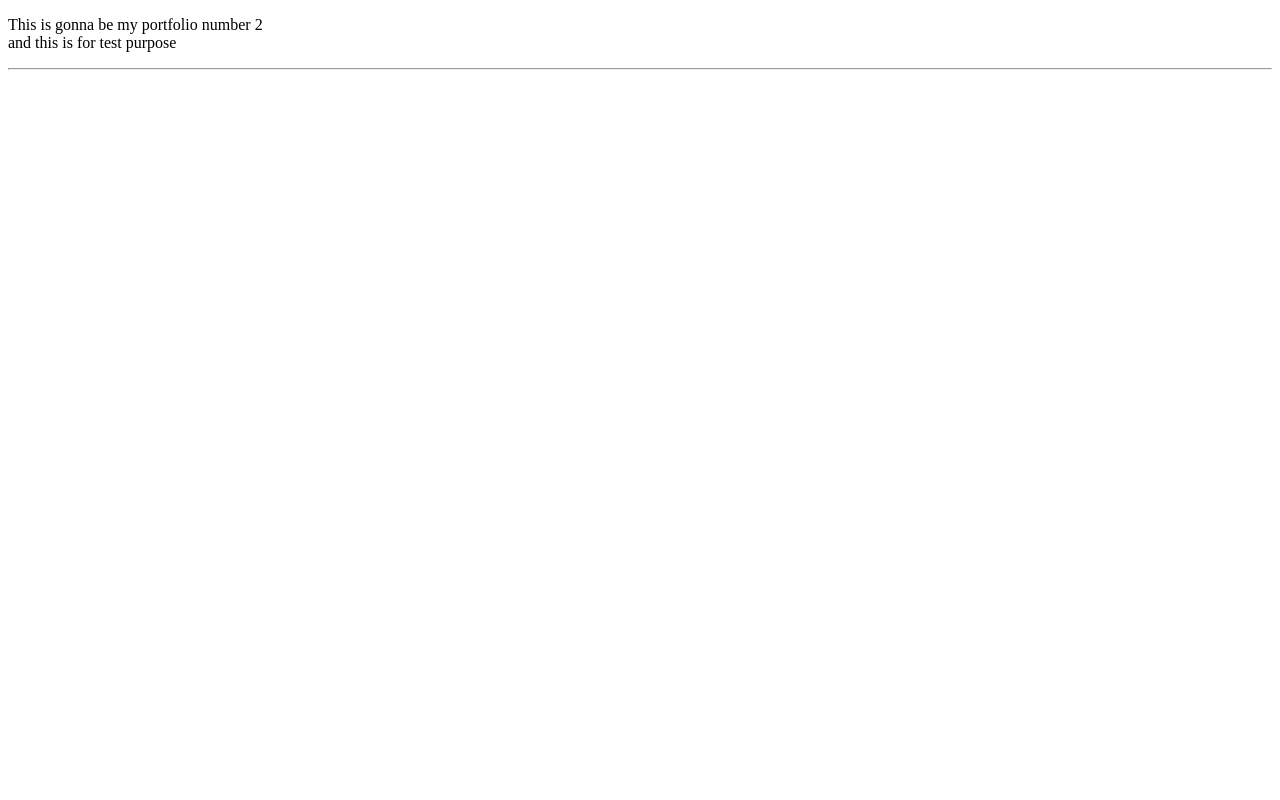
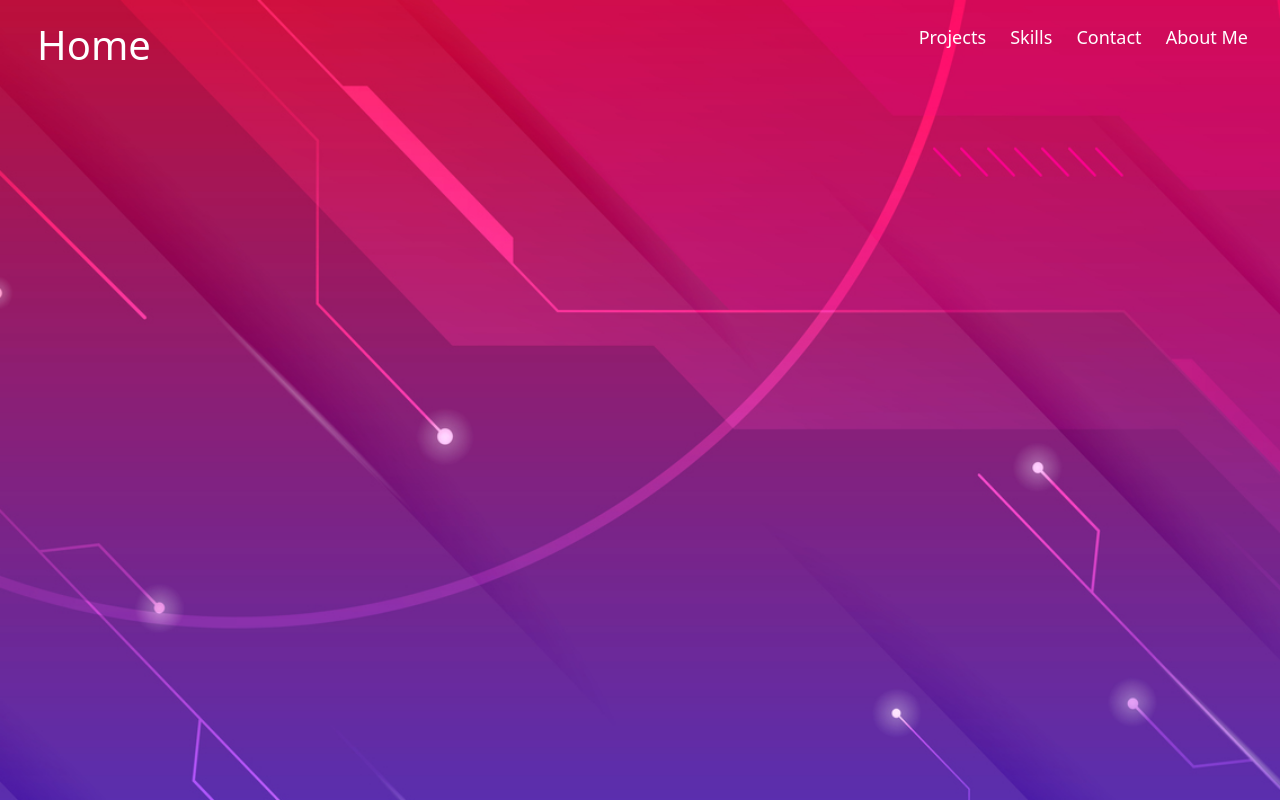
Before and after one commit to AniketRajSingh/Portfolio-2, a plain HTML site: page index.html in a window 1280 px wide. Drawn offline with nearby package versions, Linux system fonts and the light colour scheme.

Commit message:
navbar and section1 completed

```diff
--- /dev/null
+++ b/assets/css/styles.css
@@ -0,0 +1,27 @@
+.section1
+{
+    background-image: url(/assets/images/section1.jpeg);
+    width: 100%;
+    height: 100vh;
+    background-size: cover;
+}
+.navbar1 {
+    display: float;
+    justify-content: center;
+    align-items: center;
+    padding: 10px;
+}
+.navbarbrand{
+    color: white;
+    font-size: 1em;
+    padding-left: 2%;
+    padding-top: 1%;
+}
+.navitems{
+    color: white;
+}
+.navitem{
+    padding-right: 20px;
+    font-size: large;
+    padding-top: 1%;
+}
--- a/index.html
+++ b/index.html
@@ -1,14 +1,41 @@
 <!DOCTYPE html>
 <html lang="en">
+
 <head>
     <meta charset="UTF-8">
     <meta http-equiv="X-UA-Compatible" content="IE=edge">
     <meta name="viewport" content="width=device-width, initial-scale=1.0">
     <title>My Portfolio</title>
+    <link rel="stylesheet" href="assets/css/styles.css">
+    <!-- CSS only -->
+    <link href="https://cdn.jsdelivr.net/npm/bootstrap@5.2.1/dist/css/bootstrap.min.css" rel="stylesheet"
+        integrity="sha384-iYQeCzEYFbKjA/T2uDLTpkwGzCiq6soy8tYaI1GyVh/UjpbCx/TYkiZhlZB6+fzT" crossorigin="anonymous">
 </head>
+
 <body>
-    <p>This is gonna be my portfolio number 2
-        <br> and this is for test purpose <hr>
-    </p>
+    <div class="section1">
+        <nav class="navbar navbar1">
+            <div class="container-fluid">
+                <span class="navbarbrand mb-0 h1">Home</span>
+                <div class="navitems">
+                    <span class="navitem">Projects</span>
+                    <span class="navitem">Skills</span>
+                    <span class="navitem">Contact</span>
+                    <span class="navitem">About Me</span>
+                </div>
+            </div>
+
+        </nav>
+    </div>
+
+
+
+
+
+    <!-- JavaScript Bundle with Popper -->
+    <script src="https://cdn.jsdelivr.net/npm/bootstrap@5.2.1/dist/js/bootstrap.bundle.min.js"
+        integrity="sha384-u1OknCvxWvY5kfmNBILK2hRnQC3Pr17a+RTT6rIHI7NnikvbZlHgTPOOmMi466C8"
+        crossorigin="anonymous"></script>
 </body>
+
 </html>
```
Also changed, not shown: assets/images/section1.jpeg (added).
